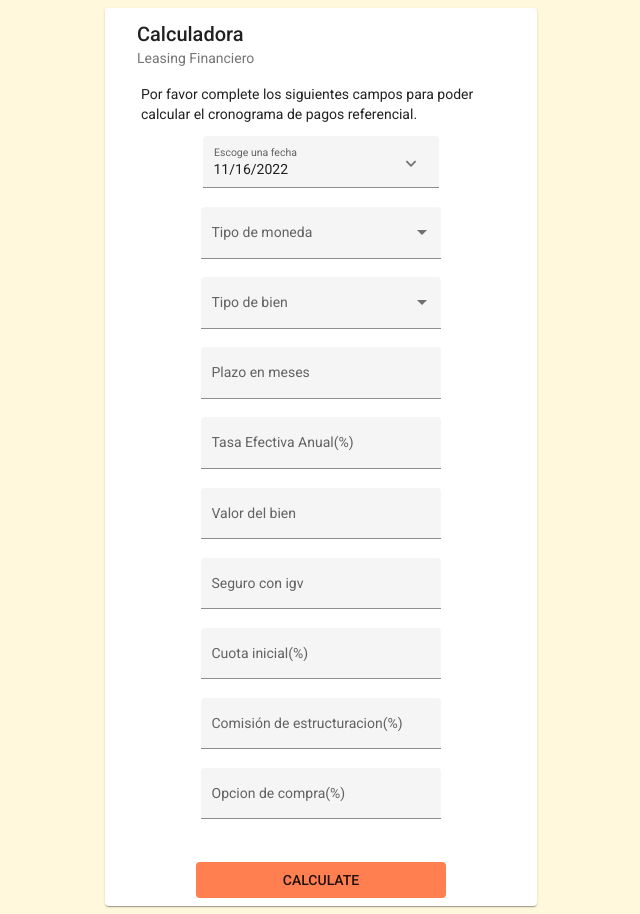
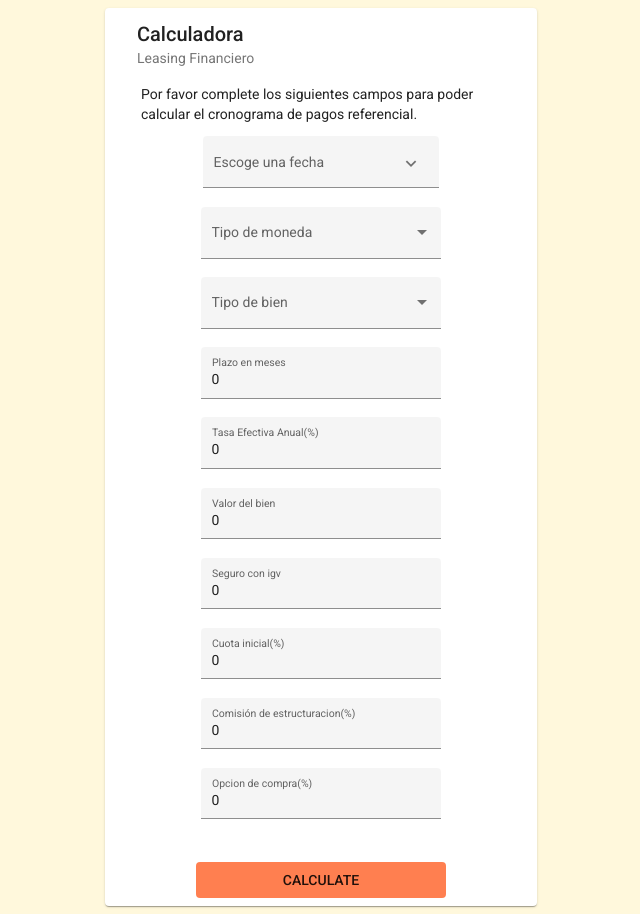
Before and after one commit to nazarethcr11/Finanzas-2022-02, an Angular app: page /home in a window 1280 px wide. Shown: the whole page, without its empty margins (319-959 px from the left). Built offline with nearby package versions, Linux system fonts and the light colour scheme.

Commit message:
Add: Connection Home to Timeline

```diff
--- a/src/app/modules/home-calculator/home-calculator.component.html
+++ b/src/app/modules/home-calculator/home-calculator.component.html
@@ -9,9 +9,10 @@
       Por favor complete los siguientes campos para poder calcular el cronograma de pagos referencial.
     </p>
     <div class="card-body">
+      <form [formGroup]="calculateFormGroup">
         <mat-form-field appearance="fill">
           <mat-label>Escoge una fecha</mat-label>
-        <input [formControl]="dateStart" matInput [matDatepicker]="picker">
+          <input formControlName="dateStart" matInput [matDatepicker]="picker">
           <mat-datepicker-toggle matSuffix [for]="picker">
             <mat-icon matDatepickerToggleIcon>keyboard_arrow_down</mat-icon>
           </mat-datepicker-toggle>
@@ -19,7 +20,7 @@
         </mat-form-field>
         <mat-form-field class="example-full-width" appearance="fill">
             <mat-label>Tipo de moneda</mat-label>
-        <mat-select [(ngModel)]="selectedMoneda" name="moneda">
+            <mat-select formControlName="moneda" name="moneda">
               <mat-option *ngFor="let moneda of monedas" [value]="moneda.value">
                 {{moneda.viewValue}}
               </mat-option>
@@ -27,7 +28,7 @@
         </mat-form-field>
           <mat-form-field class="example-full-width" appearance="fill">
             <mat-label>Tipo de bien</mat-label>
-        <mat-select [(ngModel)]="selectedTypeBien" name="bienes">
+            <mat-select formControlName="tipoDeBien" name="bienes">
               <mat-option *ngFor="let bien of bienes" [value]="bien.value">
                 {{bien.viewValue}}
               </mat-option>
@@ -35,37 +36,38 @@
           </mat-form-field>
         <mat-form-field class="example-full-width" appearance="fill">
           <mat-label>Plazo en meses</mat-label>
-      <input type="number" matInput placeholder="Ex. 20" >
+          <input formControlName="plazoEnMeses" type="number" matInput placeholder="Ex. 20" >
         </mat-form-field>
         <mat-form-field class="example-full-width" appearance="fill">
           <mat-label>Tasa Efectiva Anual(%)</mat-label>
-      <input matInput placeholder="Ex. 15%" >
+          <input formControlName="tea" type="number" matInput placeholder="Ex. 15%" >
         </mat-form-field>
         <mat-form-field class="example-full-width" appearance="fill">
           <mat-label>Valor del bien</mat-label>
-      <input matInput placeholder="Ex. 10000" >
+          <input formControlName="valorBien" type="number" matInput placeholder="Ex. 10000" >
         </mat-form-field>
         <mat-form-field class="example-full-width" appearance="fill">
           <mat-label>Seguro con igv</mat-label>
-      <input matInput placeholder="Ex. 10" >
+          <input formControlName="seguroIgv" type="number" matInput placeholder="Ex. 10" >
         </mat-form-field>
         <mat-form-field class="example-full-width" appearance="fill">
           <mat-label>Cuota inicial(%)</mat-label>
-      <input matInput placeholder="Ex. 20%" >
+          <input formControlName="cuotaInicial" type="number" matInput placeholder="Ex. 20%" >
         </mat-form-field>
         <mat-form-field class="example-full-width" appearance="fill">
           <mat-label>Comisión de estructuracion(%)</mat-label>
-      <input matInput placeholder="Ex. 10" >
+          <input formControlName="comisionDeEstructuracion" type="number" matInput placeholder="Ex. 10" >
         </mat-form-field>
         <mat-form-field class="example-full-width" appearance="fill">
           <mat-label>Opcion de compra(%)</mat-label>
-      <input matInput placeholder="Ex. 1%" >
+          <input formControlName="opcionDeCompra" type="number" matInput placeholder="Ex. 1%" >
         </mat-form-field>
+      </form>
 
     </div>
   </mat-card-content>
   <mat-card-actions class="button-final">
-    <button mat-button href="">CALCULATE</button>
+    <button mat-button href="" (click)="calculate()">CALCULATE</button>
   </mat-card-actions>
 </mat-card>
 </div>
--- a/src/app/modules/home-calculator/home-calculator.component.ts
+++ b/src/app/modules/home-calculator/home-calculator.component.ts
@@ -1,5 +1,6 @@
 import { Component, OnInit } from '@angular/core';
-import {FormControl} from "@angular/forms";
+import {FormControl, FormGroup} from "@angular/forms";
+import {Router} from "@angular/router";
 
 interface Moneda {
   value: string;
@@ -19,6 +20,20 @@ export class HomeCalculatorComponent implements OnInit {
   selectedMoneda: string = "";
   selectedTypeBien: string ="";
 
+
+  calculateFormGroup = new FormGroup({
+    dateStart: new FormControl(''),
+    moneda: new FormControl(0),
+    tipoDeBien: new FormControl(0),
+    plazoEnMeses: new FormControl(0),
+    tea: new FormControl(0),
+    valorBien: new FormControl(0),
+    seguroIgv: new FormControl(0),
+    cuotaInicial: new FormControl(0),
+    comisionDeEstructuracion: new FormControl(0),
+    opcionDeCompra: new FormControl(0),
+  })
+
   monedas: Moneda[] = [
     {value: 'soles-0', viewValue: 'Soles'},
     {value: 'dolares-1', viewValue: 'Dolares'},
@@ -31,8 +46,14 @@ export class HomeCalculatorComponent implements OnInit {
   ];
   dateStart = new FormControl(new Date());
 
-  constructor() { }
+
+  constructor(private route: Router) { }
 
   ngOnInit(): void {
   }
+
+  calculate(){
+    console.log(this.calculateFormGroup.value);
+    this.route.navigate(['/timeline'],{queryParams: this.calculateFormGroup.value});
+  }
 }
--- a/src/app/modules/home-calculator/home-calculator.module.ts
+++ b/src/app/modules/home-calculator/home-calculator.module.ts
@@ -38,6 +38,7 @@ const homeCalculatorRoutes: Route[] = [
     MatIconModule,
     MatNativeDateModule,
     ReactiveFormsModule,
+
   ]
 })
 
--- a/src/app/modules/timeline/timeline.component.ts
+++ b/src/app/modules/timeline/timeline.component.ts
@@ -3,6 +3,7 @@
 import { Component, OnInit } from '@angular/core';
 import * as moment from 'moment';
 import { HomeCalculatorComponent} from "../home-calculator/home-calculator.component";
+import {ActivatedRoute} from "@angular/router";
 
 export interface Pagos {
   fecha: string;
@@ -59,10 +60,24 @@ export class TimelineComponent implements OnInit {
   Total_monto_operacion_igv: number = 0;
   Total_monto_operacion: number = 0;
 
-  constructor() {
+  constructor(private route: ActivatedRoute) {
   }
 
   ngOnInit(): void {
+    this.route.queryParams.subscribe((params:any) => {
+      console.log(params);
+      this.Plazo=params.plazoEnMeses;
+      this.TEA=params.tea/100
+      console.log(params.valorBien)
+      this.Valor_del_bien_igv=params.valorBien
+      this.Seguro_igv=params.seguroIgv
+      this.Cuota_inicial_igv=params.cuotaInicial/100
+      this.Comision_de_estructuracion=params.comisionDeEstructuracion/100
+      this.Opcion_de_compra=params.opcionDeCompra/100
+      //this.Mes_tentativo_de_activacion=params.dateStart
+      this.Moneda=params.moneda
+      this.Tipo_de_bien=params.tipoDeBien
+    })
     this.actualizarVariables()
     this.creartabladedatos()
   }
@@ -131,12 +146,16 @@ export class TimelineComponent implements OnInit {
         cuota[i]=amort[i]+interes[i]
       }
       else if(i!=0){
-        deuda[i]=Number((deuda[i-1]-amort[i-1]).toFixed(2))
-        interes[i]=Number((deuda[i]*(((1+this.TEA)**(dias[i]/360))-1)).toFixed(2))
+        deuda[i]=deuda[i-1]-amort[i-1]
+        interes[i]=deuda[i]*(((1+this.TEA)**(dias[i]/360))-1)
 
-        cuota[i]=Number((cuota_mensual).toFixed(2))
-        amort[i]=Number((cuota[i]-interes[i]).toFixed(2))
+        cuota[i]=cuota_mensual
+        amort[i]=cuota[i]-interes[i]
       }
+      deuda[i]=Number((deuda[i]).toFixed(2))
+      interes[i]=Number((interes[i]).toFixed(2))
+      cuota[i]=Number((cuota[i]).toFixed(2))
+      amort[i]=Number((amort[i]).toFixed(2))
       igv[i]=Number((cuota[i]*this.IGV).toFixed(2))
       cuota_con_igv[i]=Number((cuota[i]+igv[i]).toFixed(2))
       let formattedDate = (moment(fecha[i])).format('DD-MMM-YYYY')
```
Lines whose indentation alone changed are shown as unchanged.
